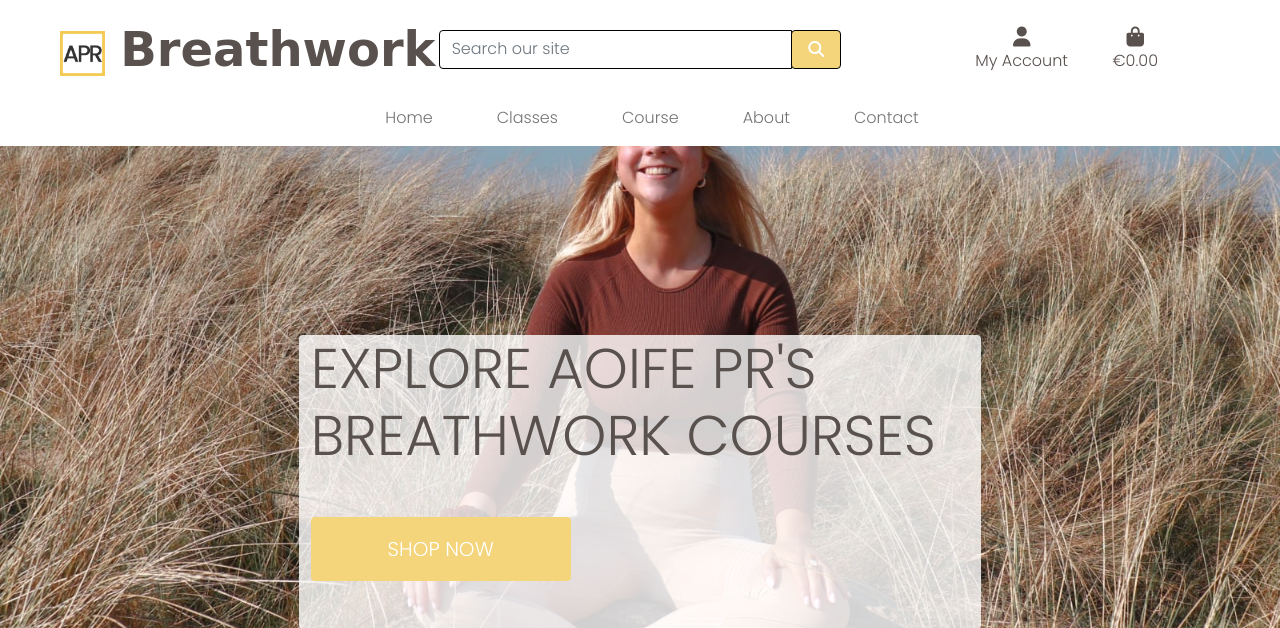
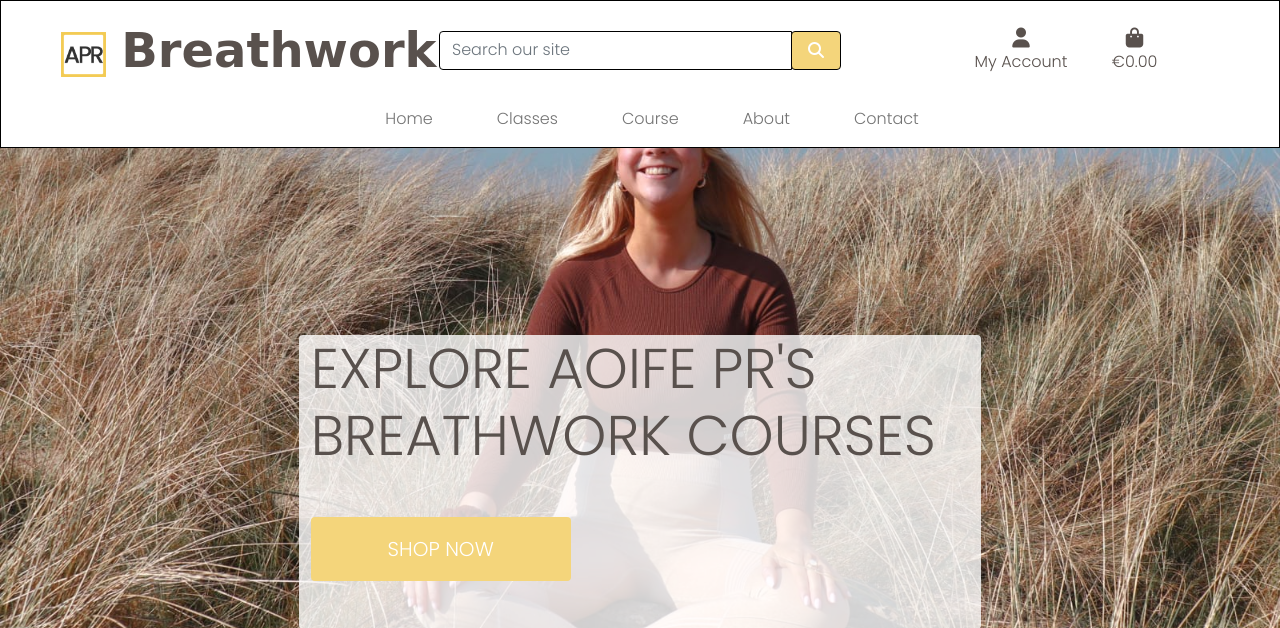
Before and after one commit to ItsAlanK/apr-breathwork, a Django app: page / in a window 1280 px wide. Shown: the top 628 px of the page. Run offline with Django 3.2, Linux system fonts and the light colour scheme; some libraries are stand-ins or nearby versions; some web fonts are replaced.

Commit message:
Add border to bottom of header section for separation

```diff
--- a/apr_breathwork/templates/base.html
+++ b/apr_breathwork/templates/base.html
@@ -36,7 +36,7 @@
 </head>
 
 <body>
-    <header class="container-fluid fixed-top">
+    <header class="container-fluid fixed-top border-bottom border-black border-5">
         <div id="topnav" class="row bg-white pt-lg-2 d-none d-lg-flex">
             <div class="col-12 col-lg-4 my-auto py-1 py-lg-0 text-center text-lg-left">
                 <a class="navbar-brand mx-5" href="{% url 'home' %}">
```
